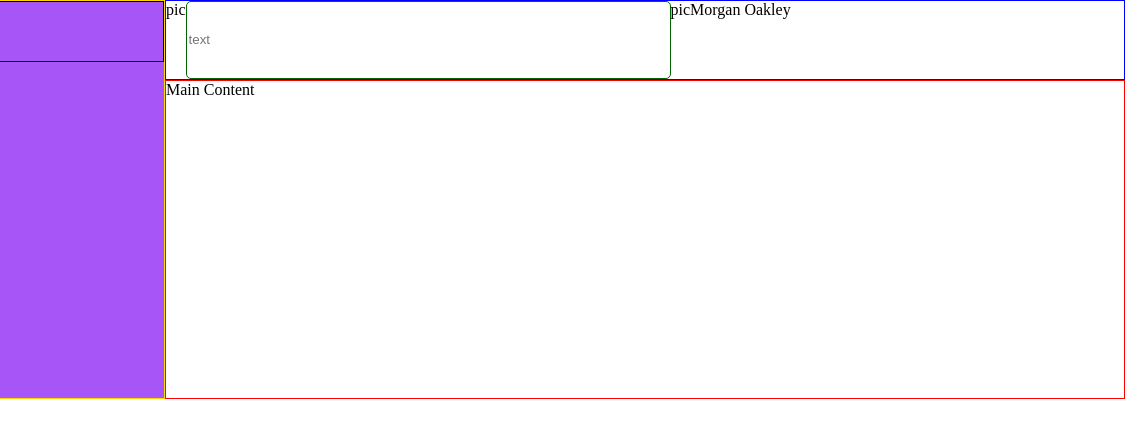
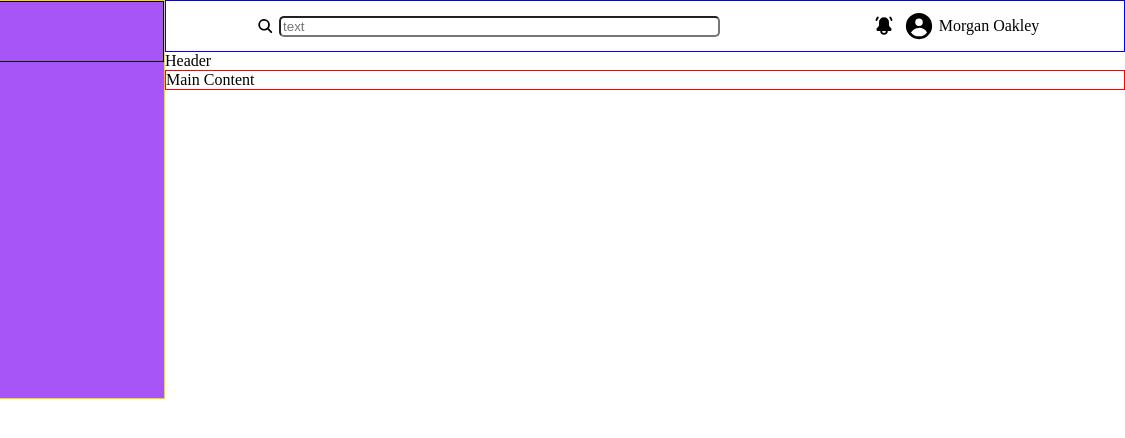
Before and after one commit to O-Ma-Rey/odin-dashboard, a plain HTML site: page index.html in a window 1280 px wide. Shown: the full height of the page, 155-1280 px from the left. Drawn offline with Linux system fonts and the light colour scheme; a web font is replaced by a local one.

Commit message:
Completed search bar section

```diff
--- a/index.html
+++ b/index.html
@@ -110,12 +110,35 @@
 
       <div class="content-page">
 
+        <div class="search">
+
+          <div class="search-bar">
+            <svg class="search-pic" xmlns="http://www.w3.org/2000/svg" viewBox="0 0 16 16" fill="currentColor" class="w-4 h-4">
+              <path fill-rule="evenodd" d="M9.965 11.026a5 5 0 1 1 1.06-1.06l2.755 2.754a.75.75 0 1 1-1.06 1.06l-2.755-2.754ZM10.5 7a3.5 3.5 0 1 1-7 0 3.5 3.5 0 0 1 7 0Z" clip-rule="evenodd" />
+            </svg>
+
+            <input class="input" placeholder="text">
+          </div>
+
+          <div class="user">
+            <svg class="search-pic" xmlns="http://www.w3.org/2000/svg" viewBox="0 0 16 16" fill="currentColor" class="w-4 h-4">
+              <path d="M3.6 1.7A.75.75 0 1 0 2.4.799a6.978 6.978 0 0 0-1.123 2.247.75.75 0 1 0 1.44.418c.187-.644.489-1.24.883-1.764ZM13.6.799a.75.75 0 1 0-1.2.9 5.48 5.48 0 0 1 .883 1.765.75.75 0 1 0 1.44-.418A6.978 6.978 0 0 0 13.6.799Z" />
+              <path fill-rule="evenodd" d="M8 1a4 4 0 0 1 4 4v2.379c0 .398.158.779.44 1.06l1.267 1.268a1 1 0 0 1 .293.707V11a1 1 0 0 1-1 1h-2a3 3 0 1 1-6 0H3a1 1 0 0 1-1-1v-.586a1 1 0 0 1 .293-.707L3.56 8.44A1.5 1.5 0 0 0 4 7.38V5a4 4 0 0 1 4-4Zm0 12.5A1.5 1.5 0 0 1 6.5 12h3A1.5 1.5 0 0 1 8 13.5Z" clip-rule="evenodd" />
+            </svg>
+
+            <svg class="pfp" xmlns="http://www.w3.org/2000/svg" viewBox="0 0 16 16" fill="currentColor" class="w-4 h-4">
+              <path fill-rule="evenodd" d="M15 8A7 7 0 1 1 1 8a7 7 0 0 1 14 0Zm-5-2a2 2 0 1 1-4 0 2 2 0 0 1 4 0ZM8 9c-1.825 0-3.422.977-4.295 2.437A5.49 5.49 0 0 0 8 13.5a5.49 5.49 0 0 0 4.294-2.063A4.997 4.997 0 0 0 8 9Z" clip-rule="evenodd" />
+            </svg>
+
+            <div class="pfn">Morgan Oakley</div>
+          </div>
+
+        </div>
+
         <div class="header">
-          <div class="header-pic">pic</div>
-          <input class="input" placeholder="text">
-          <div class="header-pic">pic</div>
-          <div class="pfn">Morgan Oakley</div>
+          Header
         </div>
+
         <div class="content">Main Content</div>
 
       </div>
--- a/style.css
+++ b/style.css
@@ -10,24 +10,44 @@ body {
 
 /* Main content */
 
-.content-page {
-  display: grid;
-  grid-template-rows: repeat(1, 1fr) repeat(1, 4fr);
+.search {
+  display: flex;
+  border: 1px solid blue;
+  padding: 10px;
+  justify-content: space-around;
 }
 
-.header {
+.search-pic {
+  width: 20px;
+  height: 20px;
+  padding-right: 5px;
+  padding-left: 5px;
+}
+
+.search-bar {
   display: flex;
-  /* grid-template-columns: repeat(3, 1fr); */
-  border: 1px solid blue;
+  width: 50%;
+  align-items: center;
+}
+
+.user {
+  display: flex;
+  align-items: center;
+}
+
+.pfp {
+  width: 30px;
+  height: 30px;
+  padding-right: 5px;
+  padding-left: 5px;
 }
 
 .content {
-  border: 1px solid red
+  border: 1px solid red;
 }
 
 .input {
-  border: 1px solid darkgreen;
-  width: 50%;
+  width: 100%;
   border-radius: 5px;
 }
 
```
